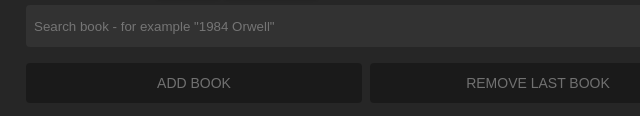
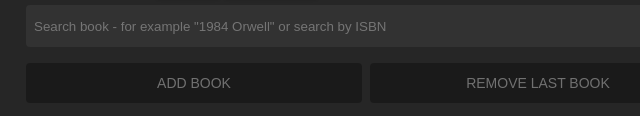
Before and after one commit to PierfrancescoSoffritti/bookstory, a website: page views/year-in-books.html in a window 1280 px wide. Shown: the part 811-927 px from the top of the page, 274-914 px from the left. Drawn offline with Linux system fonts and the light colour scheme.

Commit message:
🏉🍿 Updated with Glitch

```diff
--- a/views/year-in-books.html
+++ b/views/year-in-books.html
@@ -59,7 +59,7 @@
         </div>
       </div>
 
-      <input type="text" id="input-field" class="input-field margin-bottom" placeholder="Search book - for example &quot;1984 Orwell&quot;">
+      <input type="text" id="input-field" class="input-field margin-bottom" placeholder="Search book - for example &quot;1984 Orwell&quot; or search by ISBN">
       <div id="image-controls" class="margin-bottom">
         <button id="add-image" class="image-control margin-right pure-material-button-contained">add book</button>
         <button id="remove-last-image" class="image-control pure-material-button-contained">remove last book</button>
```
Also changed, not shown: views/top-picks.html (+1 -1 lines).
